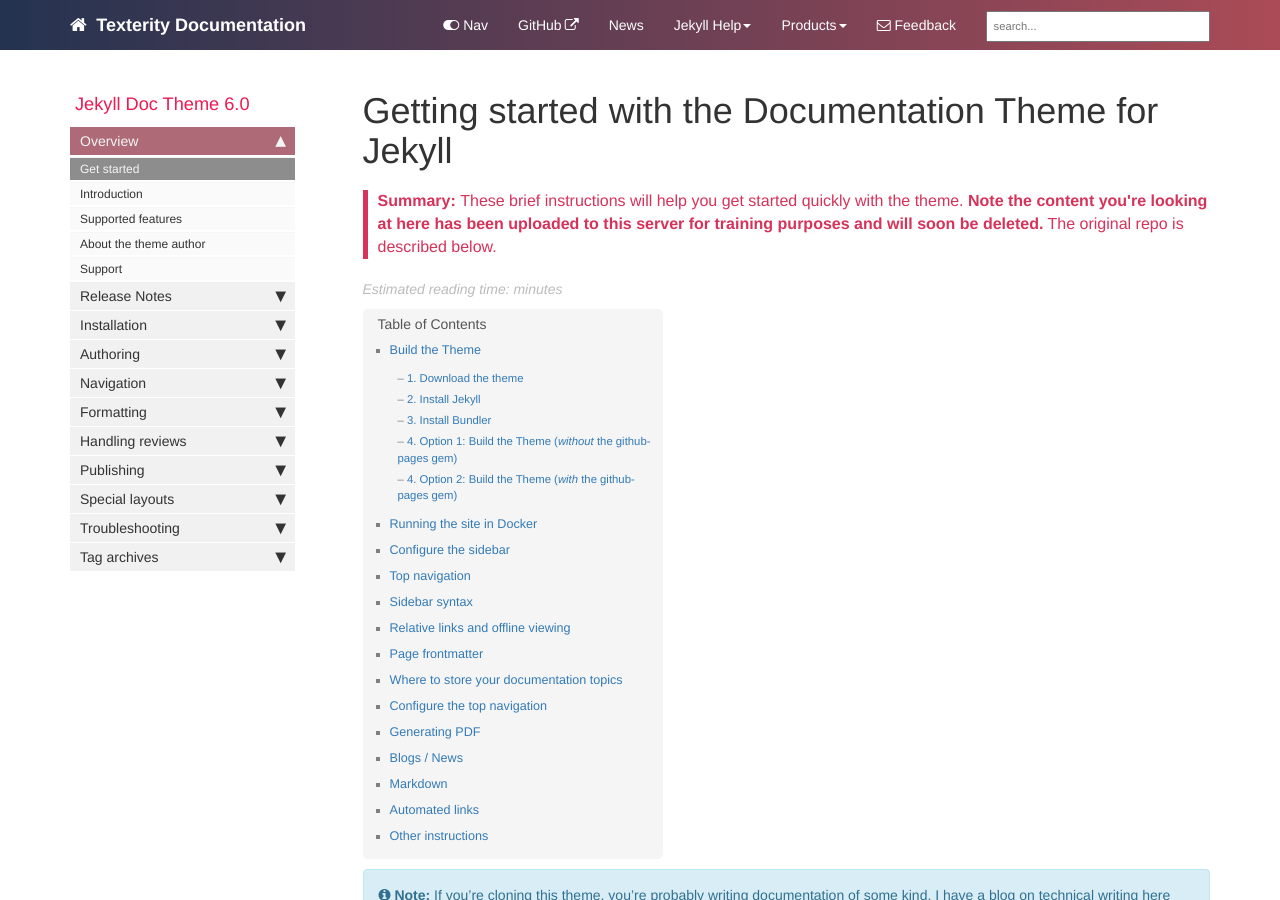
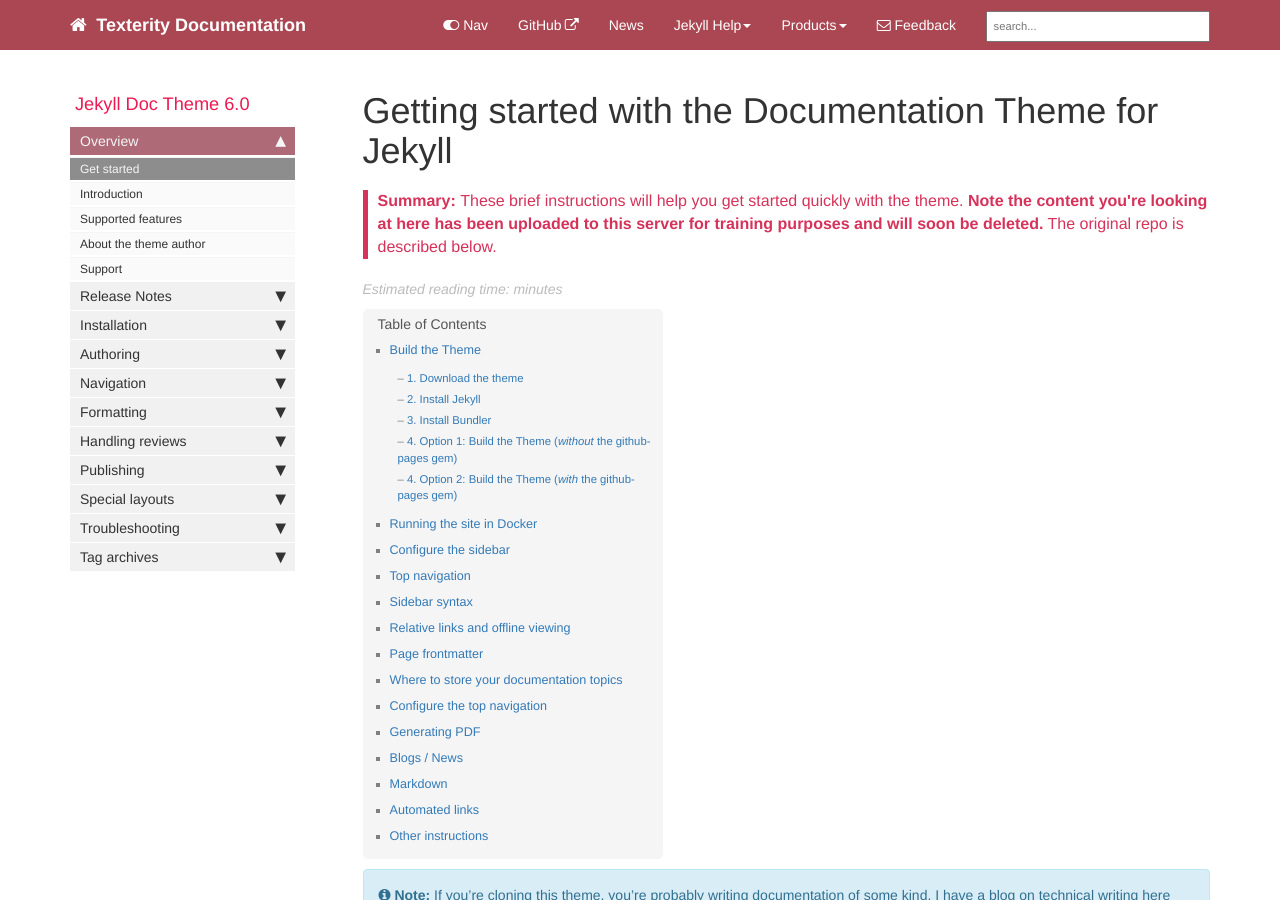
Before and after one commit to Texterity/January, a Jekyll site: the page built from docs/index.md, in a window 1280 px wide and 900 px high. Built offline with Jekyll 4.4.1, drawn with Linux system fonts in a browser that asks for light colours; nearby versions of some CDN libraries; comment, search, counter and statistics services are not loaded.

Commit message:
alternative css

```diff
--- a/docs/_includes/head.html
+++ b/docs/_includes/head.html
@@ -14,7 +14,7 @@
 <link rel="stylesheet" href="css/customstyles.css">
 <link rel="stylesheet" href="css/boxshadowproperties.css">
 <!-- most color styles are extracted out to here -->
-<link rel="stylesheet" href="css/theme-blue.css">
+<link rel="stylesheet" href="css/theme-blue2.css">
 
 <script src="https://cdnjs.cloudflare.com/ajax/libs/jquery/2.1.4/jquery.min.js"></script>
 
```
